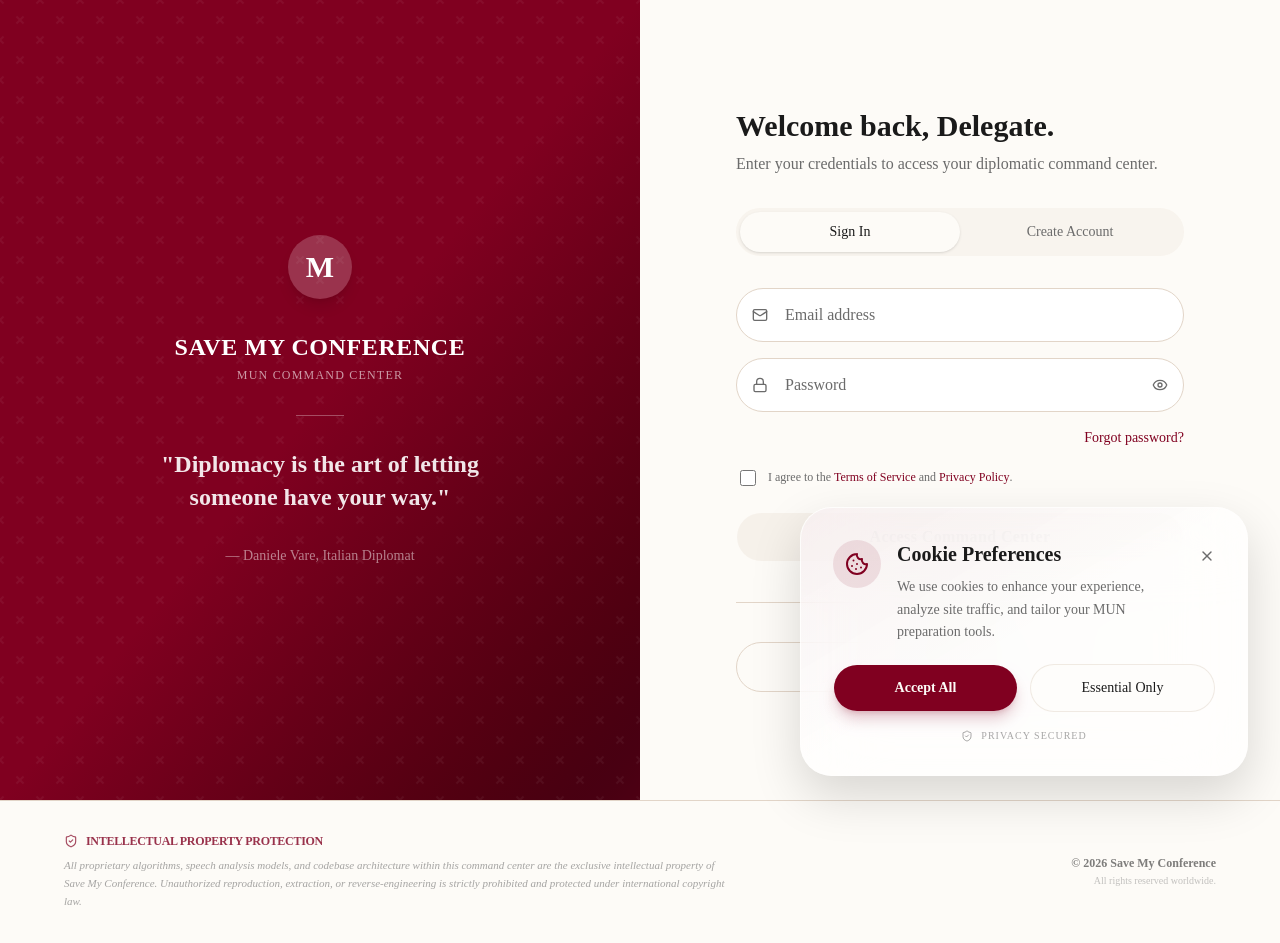
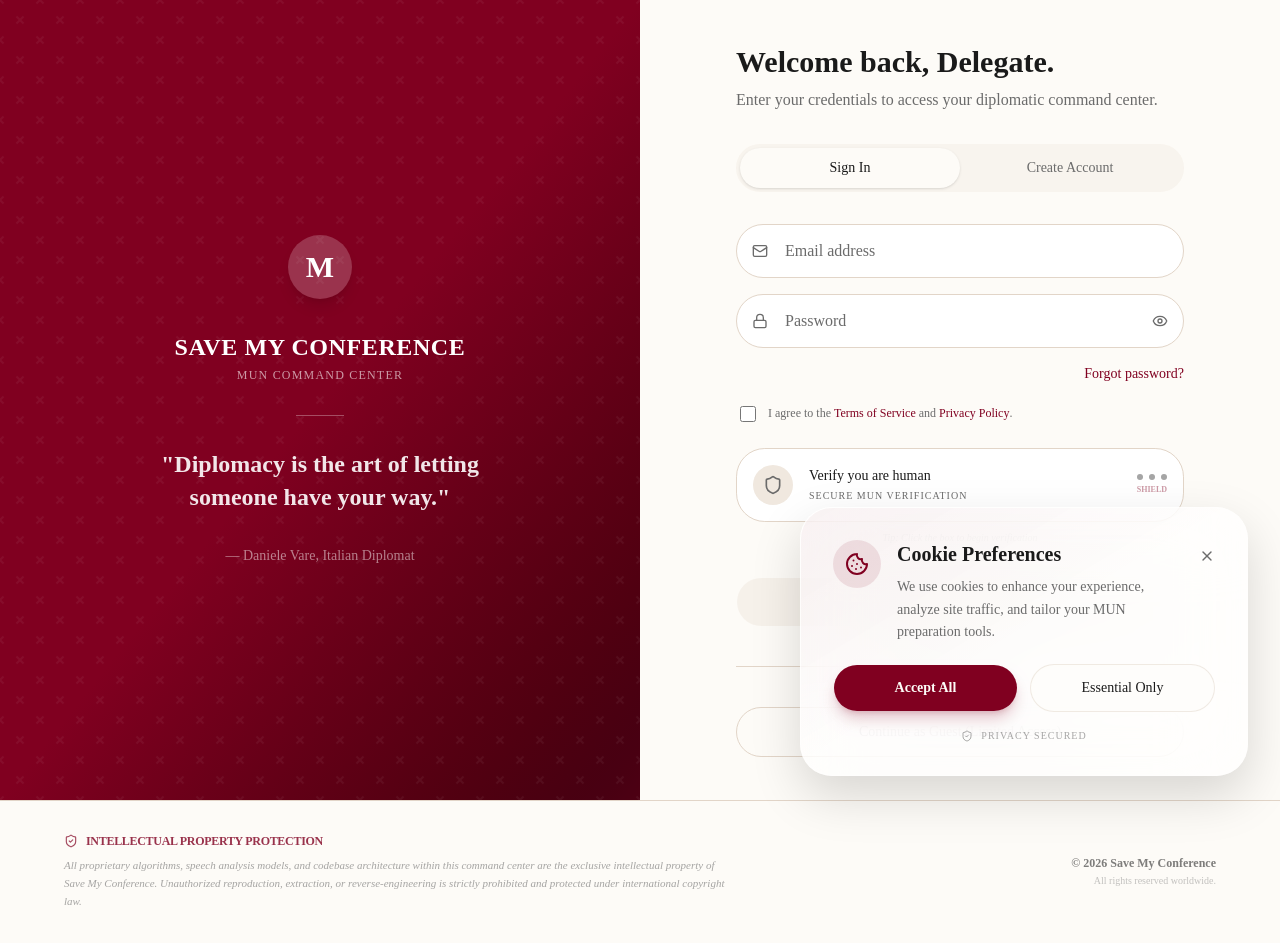
Before and after one commit to nssaridar-byte/save-my-conference-beta, a Next.js app: page /login in a window 1280 px wide. Built offline with nearby package versions, Linux system fonts and the light colour scheme; a web font is replaced by a local one.

Commit message:
feat-captcha

```diff
--- a/src/app/login/page.tsx
+++ b/src/app/login/page.tsx
@@ -8,6 +8,7 @@
 import { UseUser } from "../../../contexts/UserContext";
 import Error from "@/components/Error";
 import { useRouter } from "next/navigation";
+import { Captcha } from "@/components/captcha";
 
 const fadeUp: Variants = {
   hidden: { opacity: 0, y: 24 },
@@ -22,6 +23,7 @@
   const [name, setName] = useState("");
   const [error, setError] = useState("");
   const [acceptedTerms, setAcceptedTerms] = useState(false);
+  const [isVerified, setIsVerified] = useState(false);
   const { setUser } = UseUser()
   const router = useRouter()
   return (
@@ -180,11 +182,15 @@
               </label>
             </div>
 
+            <div className="py-2">
+              <Captcha onVerify={setIsVerified} />
+            </div>
+
             <Button
               type="submit"
-              disabled={!acceptedTerms}
+              disabled={!acceptedTerms || !isVerified}
               className={`w-full py-6 rounded-full font-geist font-semibold tracking-wide text-base mt-2 transition-all duration-300 ${
-                acceptedTerms
+                acceptedTerms && isVerified
                   ? "bg-primary hover:bg-primary/90 text-primary-foreground shadow-lg shadow-primary/20"
                   : "bg-muted text-muted-foreground cursor-not-allowed opacity-70"
               }`}
--- /dev/null
+++ b/src/components/captcha.tsx
@@ -0,0 +1,137 @@
+"use client";
+
+import { useState, useEffect } from "react";
+import { motion, AnimatePresence } from "framer-motion";
+import { Shield, ShieldCheck, RefreshCw, Loader2 } from "lucide-react";
+
+interface CaptchaProps {
+  onVerify: (verified: boolean) => void;
+}
+
+export function Captcha({ onVerify }: CaptchaProps) {
+  const [status, setStatus] = useState<"idle" | "verifying" | "success">("idle");
+  const [progress, setProgress] = useState(0);
+
+  const startVerification = () => {
+    if (status !== "idle") return;
+
+    setStatus("verifying");
+    setProgress(0);
+
+    // Simulate a "smart" verification process
+    const duration = 2000;
+    const interval = 20;
+    const steps = duration / interval;
+    const increment = 100 / steps;
+
+    let currentProgress = 0;
+    const timer = setInterval(() => {
+      currentProgress += increment;
+      if (currentProgress >= 100) {
+        clearInterval(timer);
+        setProgress(100);
+        setTimeout(() => {
+          setStatus("success");
+          onVerify(true);
+        }, 300);
+      } else {
+        setProgress(currentProgress);
+      }
+    }, interval);
+  };
+
+  return (
+    <div className="w-full select-none">
+      <div
+        onClick={startVerification}
+        className={`relative overflow-hidden rounded-2xl border transition-all duration-300 group ${
+          status === "success"
+            ? "border-emerald-500/30 bg-emerald-500/5 cursor-default"
+            : status === "verifying"
+            ? "border-primary/30 bg-primary/5 cursor-wait"
+            : "border-border bg-card hover:border-primary/50 cursor-pointer"
+        }`}
+      >
+        <div className="p-4 flex items-center gap-4">
+          {/* Status Icon */}
+          <div className="relative flex-shrink-0">
+            <AnimatePresence mode="wait">
+              {status === "idle" && (
+                <motion.div
+                  key="idle"
+                  initial={{ opacity: 0, scale: 0.8 }}
+                  animate={{ opacity: 1, scale: 1 }}
+                  exit={{ opacity: 0, scale: 0.8 }}
+                  className="w-10 h-10 rounded-xl bg-muted flex items-center justify-center text-muted-foreground group-hover:bg-primary/10 group-hover:text-primary transition-colors"
+                >
+                  <Shield className="w-5 h-5" />
+                </motion.div>
+              )}
+              {status === "verifying" && (
+                <motion.div
+                  key="verifying"
+                  initial={{ opacity: 0, scale: 0.8 }}
+                  animate={{ opacity: 1, scale: 1 }}
+                  exit={{ opacity: 0, scale: 0.8 }}
+                  className="w-10 h-10 rounded-xl bg-primary/20 flex items-center justify-center text-primary"
+                >
+                  <Loader2 className="w-5 h-5 animate-spin" />
+                </motion.div>
+              )}
+              {status === "success" && (
+                <motion.div
+                  key="success"
+                  initial={{ opacity: 0, scale: 0.8 }}
+                  animate={{ opacity: 1, scale: 1 }}
+                  exit={{ opacity: 0, scale: 0.8 }}
+                  className="w-10 h-10 rounded-xl bg-emerald-500/20 flex items-center justify-center text-emerald-500"
+                >
+                  <ShieldCheck className="w-6 h-6" />
+                </motion.div>
+              )}
+            </AnimatePresence>
+          </div>
+
+          {/* Text Content */}
+          <div className="flex-1">
+            <p className={`text-sm font-medium transition-colors ${
+              status === "success" ? "text-emerald-500" : "text-foreground"
+            }`}>
+              {status === "idle" && "Verify you are human"}
+              {status === "verifying" && "Verifying your connection..."}
+              {status === "success" && "Verification successful"}
+            </p>
+            <p className="text-[10px] text-muted-foreground uppercase tracking-widest mt-0.5">
+              Secure MUN Verification
+            </p>
+          </div>
+
+          {/* Cloudflare-style Logo/Mark */}
+          <div className="flex flex-col items-end opacity-40 group-hover:opacity-60 transition-opacity">
+            <div className="flex items-center gap-1.5 grayscale">
+                <div className="w-1.5 h-1.5 rounded-full bg-primary" />
+                <div className="w-1.5 h-1.5 rounded-full bg-primary" />
+                <div className="w-1.5 h-1.5 rounded-full bg-primary" />
+            </div>
+            <span className="text-[8px] font-bold mt-1 text-primary">SHIELD</span>
+          </div>
+        </div>
+
+        {/* Progress Bar (Visible during verifying) */}
+        {status === "verifying" && (
+            <motion.div
+                initial={{ scaleX: 0 }}
+                animate={{ scaleX: progress / 100 }}
+                className="absolute bottom-0 left-0 right-0 h-0.5 bg-primary origin-left"
+            />
+        )}
+      </div>
+
+      {status === "idle" && (
+        <p className="mt-2 text-[10px] text-center text-muted-foreground/60 italic">
+          Tip: Click the box to begin verification
+        </p>
+      )}
+    </div>
+  );
+}
```
